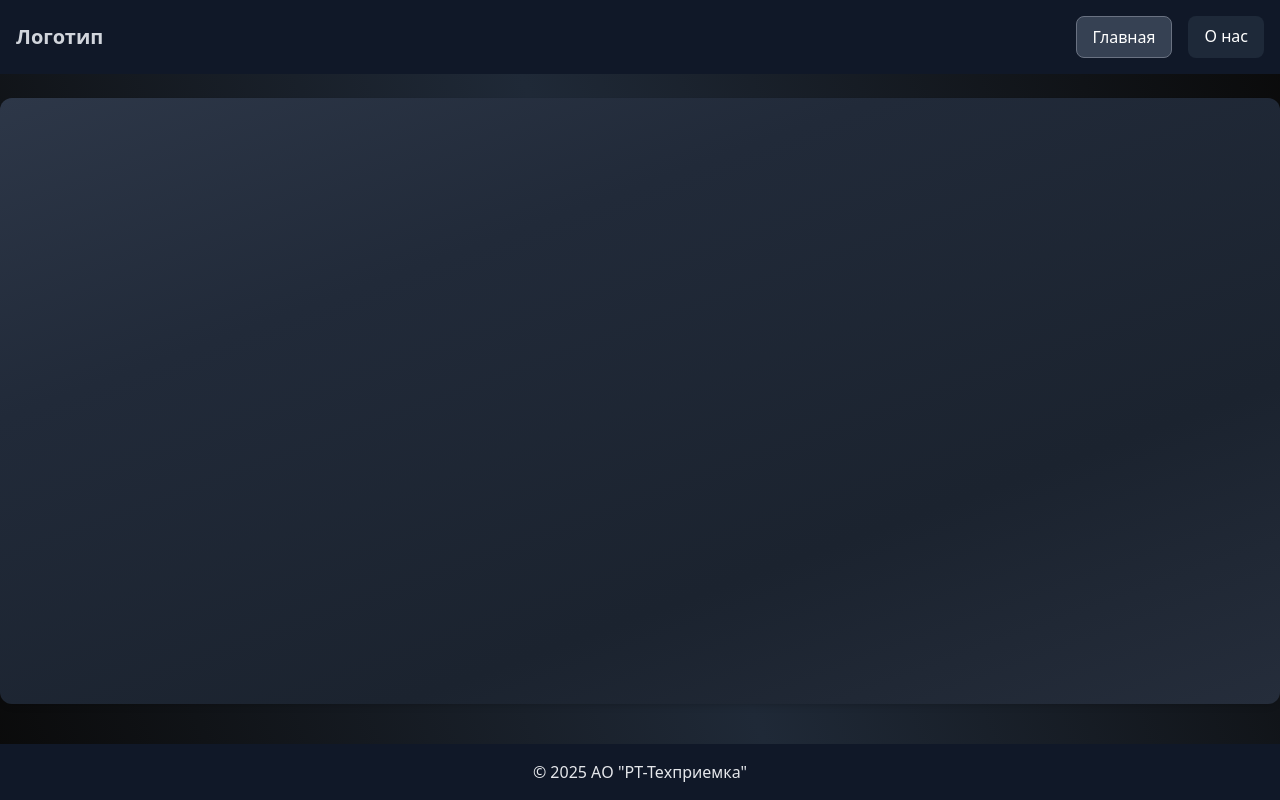
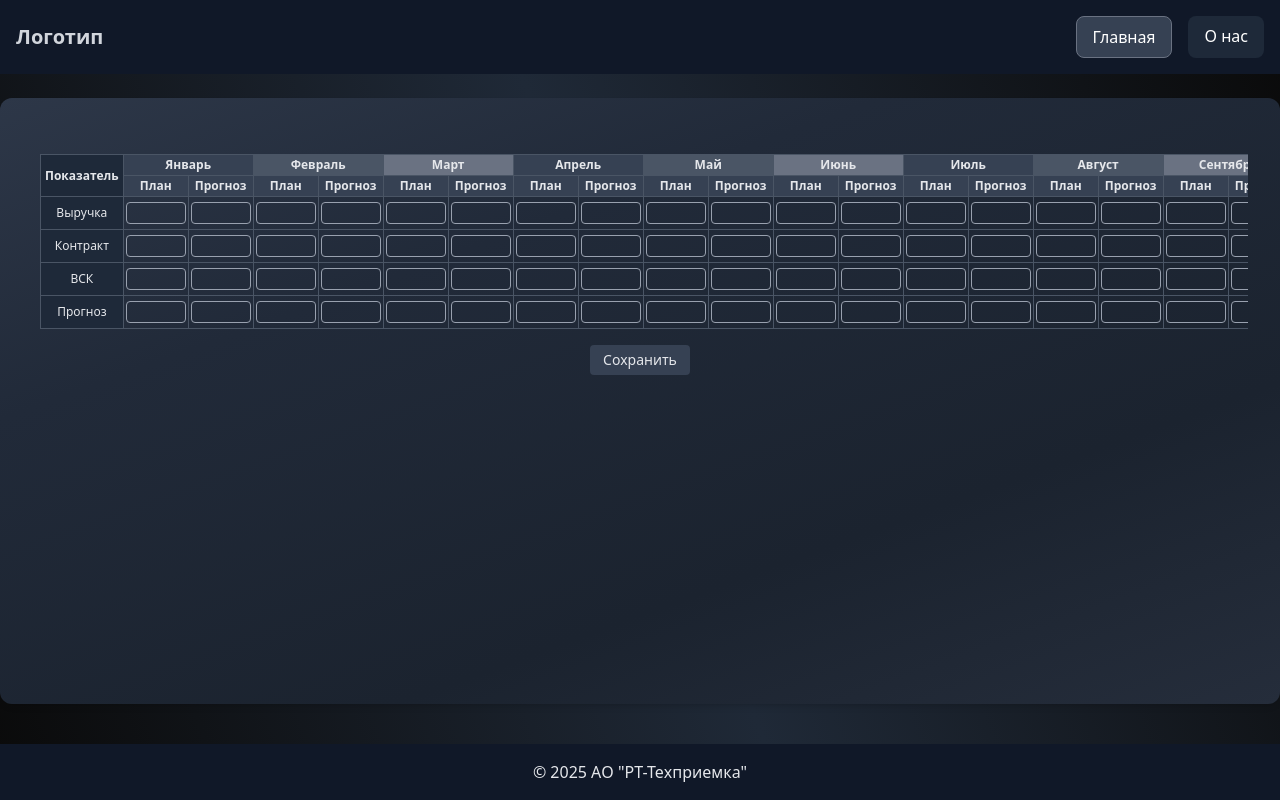
Before and after one commit to konsin1988/django_crm, a Django app: page / in a window 1280 px wide. Run offline with Django 5.2, Linux system fonts and the light colour scheme; some libraries are stand-ins or nearby versions.

Commit message:
Main table

```diff
--- a/project/revenue/models.py
+++ b/project/revenue/models.py
@@ -23,7 +23,7 @@ class RevenueEst2025(models.Model):
     contr_amount = models.DecimalField(max_digits=10, decimal_places=5, blank=True, null=True)  # max_digits and decimal_places have been guessed, as this database handles decimal fields as float
 
     def __str__(self):
-        return self.name
+        return self.company
 
     class Meta:
         managed = False
@@ -43,7 +43,7 @@ class RevenueFact(models.Model):
     amount = models.DecimalField(max_digits=10, decimal_places=5, blank=True, null=True)  # max_digits and decimal_places have been guessed, as this database handles decimal fields as float
 
     def __str__(self):
-        return self.name
+        return self.doc
 
     class Meta:
         managed = False
@@ -57,7 +57,7 @@ class RevenuePlan2025(models.Model):
     amount = models.DecimalField(max_digits=10, decimal_places=5, blank=True, null=True)  # max_digits and decimal_places have been guessed, as this database handles decimal fields as float
 
     def __str__(self):
-        return self.name
+        return self.company
 
     class Meta:
         managed = False
--- a/project/revenue/templates/base.html
+++ b/project/revenue/templates/base.html
@@ -4,7 +4,7 @@
 <html lang="ru">
 <head>
     <meta charset="UTF-8">
-    <title>{% block title %}Мой сайт{% endblock %}</title>
+    <title>{% block title %}{% endblock %}</title>
     <meta name="viewport" content="width=device-width, initial-scale=1.0">
     {% tailwind_css %}
     <script defer>
--- a/project/revenue/templates/home.html
+++ b/project/revenue/templates/home.html
@@ -1,4 +1,4 @@
 {% extends "base.html" %} {% block title %} Home Page {% endblock %}
 {% block content %}
-<p>this is a home page</p>
+{% include "includes/main_table.html" with months=months rows=rows %}
 {% endblock %}
--- /dev/null
+++ b/project/revenue/templates/includes/main_table.html
@@ -0,0 +1,50 @@
+<div class="w-full overflow-x-auto bg-transparent p-2 max-w-screen">
+  <form method="post" class="min-w-full">
+    {% csrf_token %}
+    <div class="inline-block min-w-full overflow-hidden rounded-2xl shadow-md"></div>
+      <table class="table-auto justify-center w-full border-collapse border border-gray-500 text-[9px] sm:text-[10px] md:text-xs">
+        <thead>
+          <tr>
+            <th class="border border-gray-600 px-1 py-2 bg-gray-800 text-gray-200 text-center whitespace-nowrap" rowspan="2">Показатель</th>
+            {% for month in months %}
+              <th class="border border-gray-600 px-0.5 py-0.5 text-center text-gray-200 whitespace-nowrap
+                        {% cycle 'bg-gray-700' 'bg-gray-600' 'bg-gray-500' %}" colspan="2">
+                {{ month }}
+              </th>
+            {% endfor %}
+          </tr>
+          <tr>
+            {% for month in months %}
+              <th class="border border-gray-600 px-0.5 py-0.5 bg-gray-700 text-center text-gray-200 whitespace-nowrap">План</th>
+              <th class="border border-gray-600 px-0.5 py-0.5 bg-gray-700 text-center text-gray-200 whitespace-nowrap">Прогноз</th>
+            {% endfor %}
+          </tr>
+        </thead>
+        <tbody>
+          {% for row in rows %}
+            <tr>
+              <td class="border border-gray-600 px-1 py-2 bg-gray-800 text-gray-200 text-center whitespace-nowrap">{{ row }}</td>
+              {% for month in months %}
+                <td class="border border-gray-600 px-0.5 py-0.5 whitespace-nowrap">
+                  <input type="text" name="{{ row }}_{{ month }}_plan"
+                        class="border border-gray-400 rounded px-0.5 py-0.5 text-[9px] sm:text-[10px] md:text-xs w-[60px]" />
+                </td>
+                <td class="border border-gray-600 px-0.5 py-0.5 whitespace-nowrap">
+                  <input type="text" name="{{ row }}_{{ month }}_forecast"
+                        class="border border-gray-400 rounded px-0.5 py-0.5 text-[9px] sm:text-[10px] md:text-xs w-[60px]" />
+                </td>
+              {% endfor %}
+            </tr>
+          {% endfor %}
+        </tbody>
+      </table>
+
+      <div class="mt-4 text-center">
+        <button type="submit"
+                class="bg-gray-700 hover:bg-gray-800 text-gray-200 px-3 py-1 rounded border border-transparent hover:border-gray-200 transition text-[10px] sm:text-xs md:text-sm">
+          Сохранить
+        </button>
+      </div>
+    </div>
+  </form>
+</div>
--- a/project/revenue/templates/todos.html
+++ b/project/revenue/templates/todos.html
@@ -1,9 +1,11 @@
-{% extends "base.html" %} {% block content %}
+{% extends "base.html" %}
+{% block title %} Todos {% endblock %}
+{% block content %}
 <h1> TodoList</h1>
 <ul>
     {% for item in items %}
     <li>
-        {{ item.company }}: {{item.frc}}
+        {{ item.company }}: {{item.frc}}: {{item.date_dt}}
     </li>
     {% endfor %}
 </ul>
--- a/project/revenue/views.py
+++ b/project/revenue/views.py
@@ -2,15 +2,15 @@ from django.shortcuts import render
 from django.db.models import Q
 
 from .models import RevenueEst2025
-# Create your views here.
-
-# def home(request):
-#     items = RevenueEst2025.objects.all().using('fin')
-#     return render(request, "todos.html", {"items": items})
 
 def home(request):
-    return render(request, "base.html")
+    months = [
+        "Январь", "Февраль", "Март", "Апрель", "Май", "Июнь",
+        "Июль", "Август", "Сентябрь", "Октябрь", "Ноябрь", "Декабрь"
+    ]
+    rows = ["Выручка", "Контракт", "ВСК", "Прогноз"]
+    return render(request, "home.html", {"months": months, "rows": rows})
 
 def todos(request):
-    items = RevenueEst2025.objects.all().using('fin')
+    items = RevenueEst2025.objects.filter(date_dt__year=2025).using('fin')
     return render(request, "todos.html", {"items": items})
--- a/project/theme/static/css/dist/styles.css
+++ b/project/theme/static/css/dist/styles.css
@@ -8,9 +8,17 @@
     --font-serif: ui-serif, Georgia, Cambria, "Times New Roman", Times, serif;
     --font-mono: ui-monospace, SFMono-Regular, Menlo, Monaco, Consolas, "Liberation Mono",
       "Courier New", monospace;
+    --color-blue-50: oklch(97% 0.014 254.604);
+    --color-blue-100: oklch(93.2% 0.032 255.585);
+    --color-blue-600: oklch(54.6% 0.245 262.881);
+    --color-blue-700: oklch(48.8% 0.243 264.376);
+    --color-purple-800: oklch(43.8% 0.218 303.724);
+    --color-purple-900: oklch(38.1% 0.176 304.987);
     --color-gray-50: oklch(98.5% 0.002 247.839);
+    --color-gray-100: oklch(96.7% 0.003 264.542);
     --color-gray-200: oklch(92.8% 0.006 264.531);
     --color-gray-300: oklch(87.2% 0.01 258.338);
+    --color-gray-400: oklch(70.7% 0.022 261.325);
     --color-gray-500: oklch(55.1% 0.027 264.364);
     --color-gray-600: oklch(44.6% 0.03 256.802);
     --color-gray-700: oklch(37.3% 0.034 259.733);
@@ -20,16 +28,22 @@
     --color-white: #fff;
     --spacing: 0.25rem;
     --container-7xl: 80rem;
+    --text-xs: 0.75rem;
+    --text-xs--line-height: calc(1 / 0.75);
+    --text-sm: 0.875rem;
+    --text-sm--line-height: calc(1.25 / 0.875);
     --text-xl: 1.25rem;
     --text-xl--line-height: calc(1.75 / 1.25);
     --text-5xl: 3rem;
     --text-5xl--line-height: 1;
+    --font-weight-medium: 500;
     --font-weight-semibold: 600;
     --font-weight-bold: 700;
     --tracking-normal: 0em;
     --leading-normal: 1.5;
     --radius-lg: 0.5rem;
     --radius-xl: 0.75rem;
+    --radius-2xl: 1rem;
     --default-transition-duration: 150ms;
     --default-transition-timing-function: cubic-bezier(0.4, 0, 0.2, 1);
     --default-font-family: var(--font-sans);
@@ -803,6 +729,9 @@
   .mt-2 {
     margin-top: calc(var(--spacing) * 2);
   }
+  .mt-4 {
+    margin-top: calc(var(--spacing) * 4);
+  }
   .mt-6 {
     margin-top: calc(var(--spacing) * 6);
   }
@@ -891,6 +813,9 @@
   .hidden {
     display: none;
   }
+  .inline-block {
+    display: inline-block;
+  }
   .table {
     display: table;
   }
@@ -906,14 +831,38 @@
   .w-6 {
     width: calc(var(--spacing) * 6);
   }
+  .w-20 {
+    width: calc(var(--spacing) * 20);
+  }
+  .w-\[60px\] {
+    width: 60px;
+  }
   .w-full {
     width: 100%;
+  }
+  .w-max {
+    width: max-content;
   }
   .max-w-7xl {
     max-width: var(--container-7xl);
   }
+  .max-w-full {
+    max-width: 100%;
+  }
+  .max-w-screen {
+    max-width: 100vw;
+  }
+  .min-w-full {
+    min-width: 100%;
+  }
   .flex-grow {
     flex-grow: 1;
+  }
+  .table-auto {
+    table-layout: auto;
+  }
+  .border-collapse {
+    border-collapse: collapse;
   }
   .cursor-default {
     cursor: default;
@@ -938,6 +887,21 @@
   .self-center {
     align-self: center;
   }
+  .overflow-auto {
+    overflow: auto;
+  }
+  .overflow-hidden {
+    overflow: hidden;
+  }
+  .overflow-x-auto {
+    overflow-x: auto;
+  }
+  .rounded {
+    border-radius: 0.25rem;
+  }
+  .rounded-2xl {
+    border-radius: var(--radius-2xl);
+  }
   .rounded-lg {
     border-radius: var(--radius-lg);
   }
@@ -956,14 +924,44 @@
   .border-gray-300 {
     border-color: var(--color-gray-300);
   }
+  .border-gray-400 {
+    border-color: var(--color-gray-400);
+  }
   .border-gray-500 {
     border-color: var(--color-gray-500);
   }
-  .border-white {
-    border-color: var(--color-white);
+  .border-gray-600 {
+    border-color: var(--color-gray-600);
+  }
+  .border-gray-900 {
+    border-color: var(--color-gray-900);
+  }
+  .border-transparent {
+    border-color: transparent;
+  }
+  .bg-blue-50 {
+    background-color: var(--color-blue-50);
+  }
+  .bg-blue-100 {
+    background-color: var(--color-blue-100);
+  }
+  .bg-blue-600 {
+    background-color: var(--color-blue-600);
   }
   .bg-gray-50 {
     background-color: var(--color-gray-50);
+  }
+  .bg-gray-100 {
+    background-color: var(--color-gray-100);
+  }
+  .bg-gray-200 {
+    background-color: var(--color-gray-200);
+  }
+  .bg-gray-500 {
+    background-color: var(--color-gray-500);
+  }
+  .bg-gray-600 {
+    background-color: var(--color-gray-600);
   }
   .bg-gray-700 {
     background-color: var(--color-gray-700);
@@ -974,17 +972,50 @@
   .bg-gray-900 {
     background-color: var(--color-gray-900);
   }
+  .bg-purple-900 {
+    background-color: var(--color-purple-900);
+  }
+  .bg-transparent {
+    background-color: transparent;
+  }
+  .bg-white {
+    background-color: var(--color-white);
+  }
   .bg-\[linear-gradient\(-20deg\,_\#2d3748_0\%\,_\#1f2937_25\%\,_\#1a202c_50\%\,_\#1f2937_75\%\,_\#2d3748_100\%\)\] {
     background-image: linear-gradient(-20deg, #2d3748 0%, #1f2937 25%, #1a202c 50%, #1f2937 75%, #2d3748 100%);
   }
   .bg-\[linear-gradient\(70deg\,_\#0a0a0a\,_\#1f2937\,_\#0a0a0a\)\] {
     background-image: linear-gradient(70deg, #0a0a0a, #1f2937, #0a0a0a);
   }
+  .p-2 {
+    padding: calc(var(--spacing) * 2);
+  }
   .p-6 {
     padding: calc(var(--spacing) * 6);
   }
+  .px-0\.5 {
+    padding-inline: calc(var(--spacing) * 0.5);
+  }
+  .px-1 {
+    padding-inline: calc(var(--spacing) * 1);
+  }
+  .px-2 {
+    padding-inline: calc(var(--spacing) * 2);
+  }
+  .px-3 {
+    padding-inline: calc(var(--spacing) * 3);
+  }
   .px-4 {
     padding-inline: calc(var(--spacing) * 4);
+  }
+  .px-6 {
+    padding-inline: calc(var(--spacing) * 6);
+  }
+  .py-0\.5 {
+    padding-block: calc(var(--spacing) * 0.5);
+  }
+  .py-1 {
+    padding-block: calc(var(--spacing) * 1);
   }
   .py-2 {
     padding-block: calc(var(--spacing) * 2);
@@ -1005,9 +1042,23 @@
     font-size: var(--text-5xl);
     line-height: var(--tw-leading, var(--text-5xl--line-height));
   }
+  .text-sm {
+    font-size: var(--text-sm);
+    line-height: var(--tw-leading, var(--text-sm--line-height));
+  }
   .text-xl {
     font-size: var(--text-xl);
     line-height: var(--tw-leading, var(--text-xl--line-height));
+  }
+  .text-xs {
+    font-size: var(--text-xs);
+    line-height: var(--tw-leading, var(--text-xs--line-height));
+  }
+  .text-\[9px\] {
+    font-size: 9px;
+  }
+  .text-\[10px\] {
+    font-size: 10px;
   }
   .leading-normal {
     --tw-leading: var(--leading-normal);
@@ -1024,6 +1079,9 @@
   .tracking-normal {
     --tw-tracking: var(--tracking-normal);
     letter-spacing: var(--tracking-normal);
+  }
+  .whitespace-nowrap {
+    white-space: nowrap;
   }
   .text-black {
     color: var(--color-black);
@@ -1054,13 +1116,50 @@
     transition-duration: 300ms;
   }
   @media (hover: hover) {
+    .hover\:border-gray-200:hover {
+      border-color: var(--color-gray-200);
+    }
+  }
+  @media (hover: hover) {
+    .hover\:bg-blue-700:hover {
+      background-color: var(--color-blue-700);
+    }
+  }
+  @media (hover: hover) {
     .hover\:bg-gray-600:hover {
       background-color: var(--color-gray-600);
+    }
+  }
+  @media (hover: hover) {
+    .hover\:bg-gray-800:hover {
+      background-color: var(--color-gray-800);
+    }
+  }
+  @media (hover: hover) {
+    .hover\:bg-purple-800:hover {
+      background-color: var(--color-purple-800);
     }
   }
   .focus\:outline-none:focus {
     --tw-outline-style: none;
     outline-style: none;
+  }
+  @media (width >= 40rem) {
+    .sm\:text-sm {
+      font-size: var(--text-sm);
+      line-height: var(--tw-leading, var(--text-sm--line-height));
+    }
+  }
+  @media (width >= 40rem) {
+    .sm\:text-xs {
+      font-size: var(--text-xs);
+      line-height: var(--tw-leading, var(--text-xs--line-height));
+    }
+  }
+  @media (width >= 40rem) {
+    .sm\:text-\[10px\] {
+      font-size: 10px;
+    }
   }
   @media (width >= 48rem) {
     .md\:flex {
@@ -1075,6 +1174,18 @@
   @media (width >= 48rem) {
     .md\:px-8 {
       padding-inline: calc(var(--spacing) * 8);
+    }
+  }
+  @media (width >= 48rem) {
+    .md\:text-sm {
+      font-size: var(--text-sm);
+      line-height: var(--tw-leading, var(--text-sm--line-height));
+    }
+  }
+  @media (width >= 48rem) {
+    .md\:text-xs {
+      font-size: var(--text-xs);
+      line-height: var(--tw-leading, var(--text-xs--line-height));
     }
   }
 }
```
Also changed, not shown: other parts of project/theme/static/css/dist/styles.css (+18 -95 lines), data/main_prtscr.png (added), 1 other file.
